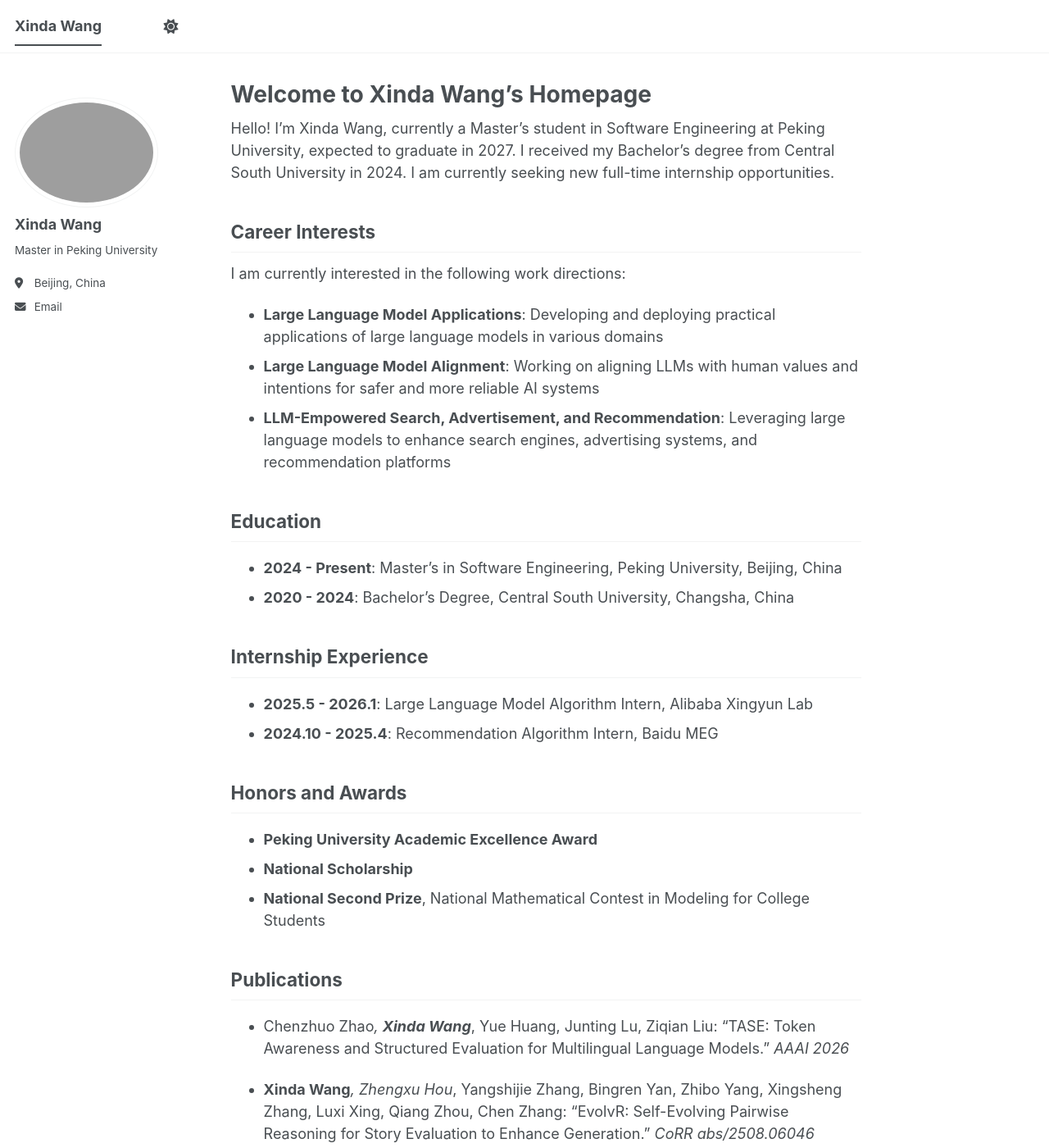
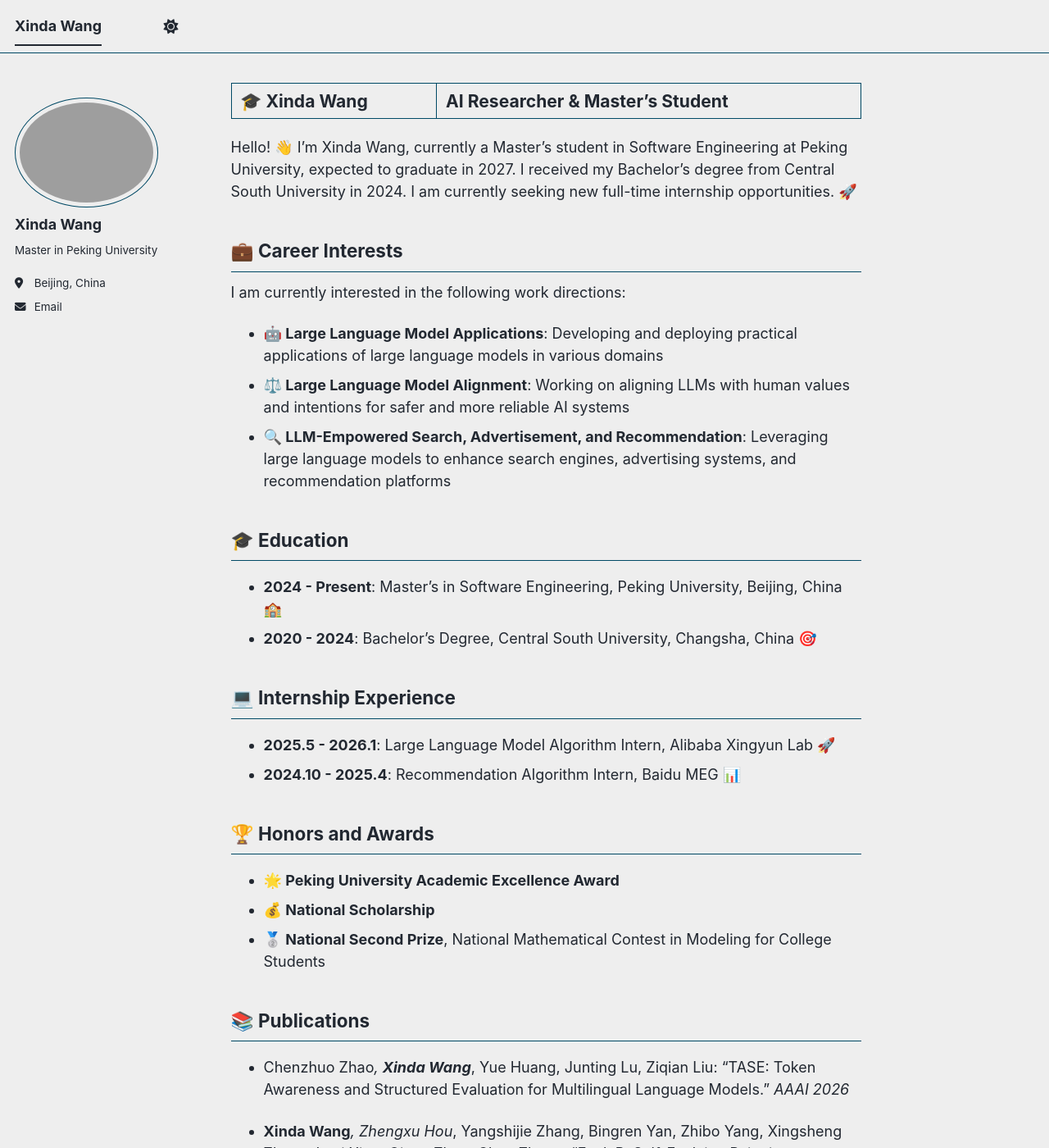
Before and after one commit to xindaaW/xindaaW.github.io, a Jekyll site: the page built from _pages/about.md, in a window 1280 px wide and 1400 px high. Shown: the whole window at 82% size. Built offline with Jekyll 4.4.1, drawn with Linux system fonts in a browser that asks for light colours; a script bundle is joined from its source files by our own code; library files that are not in the unit come from our copies; some of the changed text lies outside the part shown.

Commit message:
Beautify homepage: add emojis, update title, add contact info, and change theme to 'air'

```diff
--- a/_config.yml
+++ b/_config.yml
@@ -8,7 +8,7 @@
 
 # Basic Site Settings
 locale                   : "en-US"
-site_theme               : "default" # The available themes options are "default", "air", "sunrise", "mint", "dirt" and "contrast"
+site_theme               : "air" # The available themes options are "default", "air", "sunrise", "mint", "dirt" and "contrast"
 title                    : "Xinda Wang"
 title_separator          : "-"
 name                     : &name "Xinda Wang"
--- a/_pages/about.md
+++ b/_pages/about.md
@@ -1,40 +1,40 @@
 ---
 permalink: /
-title: "Welcome to Xinda Wang's Homepage"
+title: "🎓 Xinda Wang | AI Researcher & Master's Student"
 author_profile: true
 redirect_from:
   - /about/
   - /about.html
 ---
 
-Hello! I'm Xinda Wang, currently a Master's student in Software Engineering at Peking University, expected to graduate in 2027. I received my Bachelor's degree from Central South University in 2024.
-I am currently seeking new full-time internship opportunities.
+Hello! 👋 I'm Xinda Wang, currently a Master's student in Software Engineering at Peking University, expected to graduate in 2027. I received my Bachelor's degree from Central South University in 2024.
+I am currently seeking new full-time internship opportunities. 🚀
 
-## Career Interests
+## 💼 Career Interests
 
 I am currently interested in the following work directions:
 
-- **Large Language Model Applications**: Developing and deploying practical applications of large language models in various domains
-- **Large Language Model Alignment**: Working on aligning LLMs with human values and intentions for safer and more reliable AI systems
-- **LLM-Empowered Search, Advertisement, and Recommendation**: Leveraging large language models to enhance search engines, advertising systems, and recommendation platforms
+- **🤖 Large Language Model Applications**: Developing and deploying practical applications of large language models in various domains
+- **⚖️ Large Language Model Alignment**: Working on aligning LLMs with human values and intentions for safer and more reliable AI systems
+- **🔍 LLM-Empowered Search, Advertisement, and Recommendation**: Leveraging large language models to enhance search engines, advertising systems, and recommendation platforms
 
-## Education
+## 🎓 Education
 
-- **2024 - Present**: Master's in Software Engineering, Peking University, Beijing, China
-- **2020 - 2024**: Bachelor's Degree, Central South University, Changsha, China
+- **2024 - Present**: Master's in Software Engineering, Peking University, Beijing, China 🏫
+- **2020 - 2024**: Bachelor's Degree, Central South University, Changsha, China 🎯
 
-## Internship Experience
+## 💻 Internship Experience
 
-- **2025.5 - 2026.1**: Large Language Model Algorithm Intern, Alibaba Xingyun Lab
-- **2024.10 - 2025.4**: Recommendation Algorithm Intern, Baidu MEG
+- **2025.5 - 2026.1**: Large Language Model Algorithm Intern, Alibaba Xingyun Lab 🚀
+- **2024.10 - 2025.4**: Recommendation Algorithm Intern, Baidu MEG 📊
 
-## Honors and Awards
+## 🏆 Honors and Awards
 
-- **Peking University Academic Excellence Award**
-- **National Scholarship**
-- **National Second Prize**, National Mathematical Contest in Modeling for College Students
+- **🌟 Peking University Academic Excellence Award**
+- **💰 National Scholarship**
+- **🥈 National Second Prize**, National Mathematical Contest in Modeling for College Students
 
-## Publications
+## 📚 Publications
 
 - Chenzhuo Zhao*, **Xinda Wang***, Yue Huang, Junting Lu, Ziqian Liu: "TASE: Token Awareness and Structured Evaluation for Multilingual Language Models." *AAAI 2026*
 
```
Also changed, not shown: other parts of _pages/about.md (+7 -1 lines).
